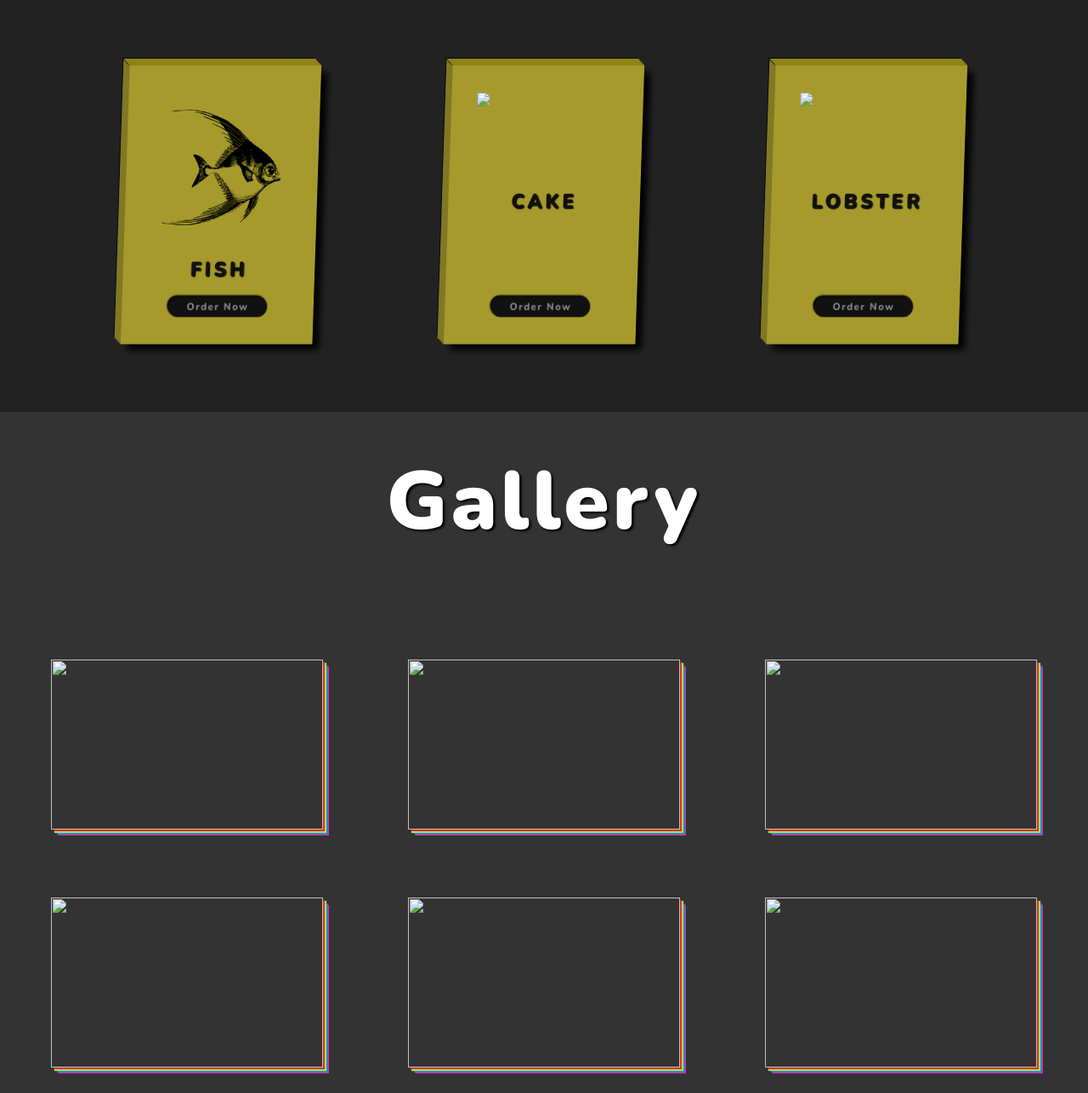
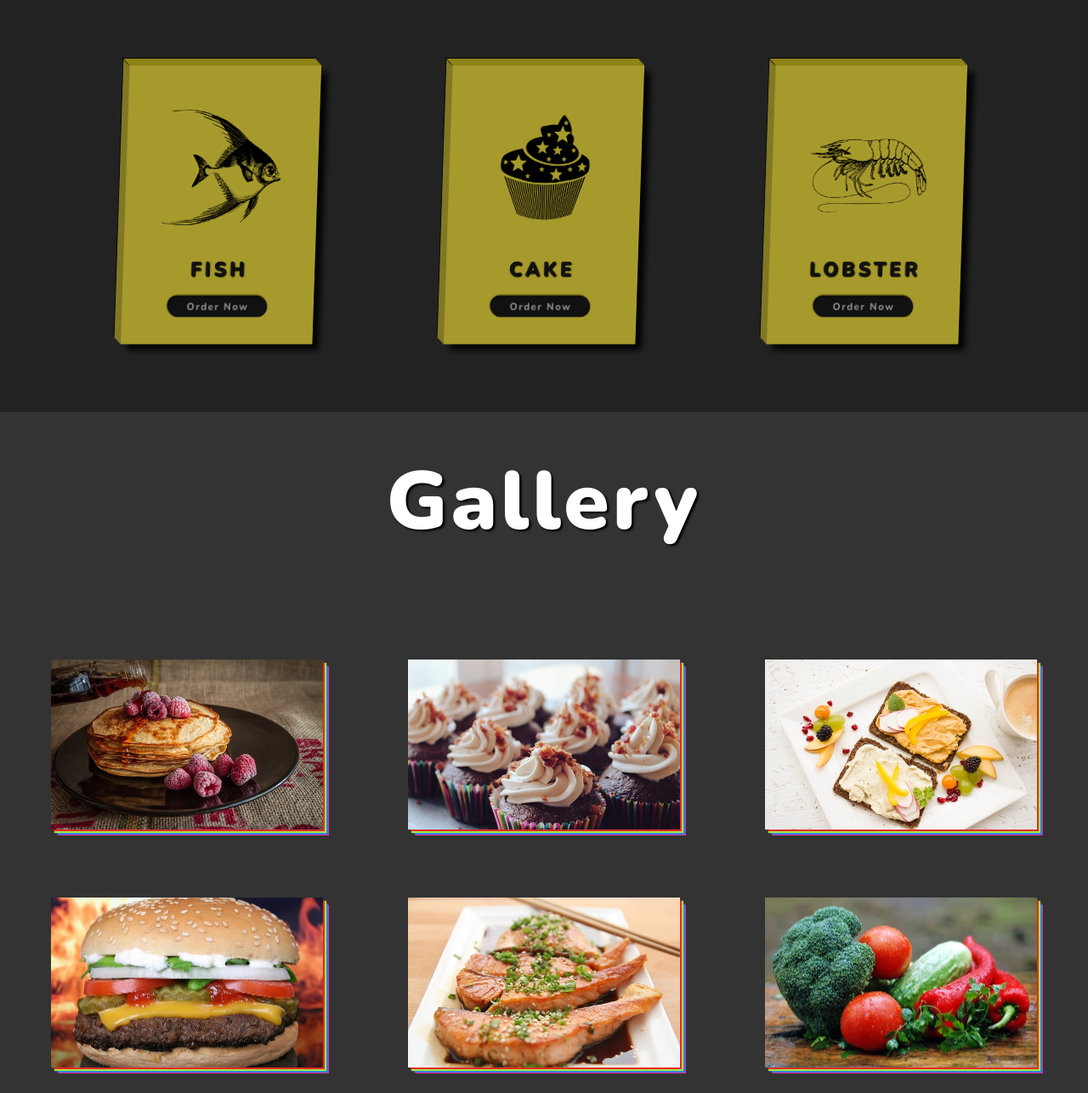
Before and after one commit to vika1221/food, a plain HTML site: page index.html in a window 1280 px wide. Shown: the part 1014-2300 px from the top of the page at 85% size. Drawn offline with nearby package versions, Linux system fonts and the light colour scheme.

Commit message:
Update index.html

```diff
--- a/index.html
+++ b/index.html
@@ -65,12 +65,12 @@
                     <button class="card-btn">Order now</button>
                 </div>
                 <div class="card">
-                    <img src="images/card-img-2.png" class="card-img" />
+                    <img src="card-img-2.png" class="card-img" />
                     <h3 class="card-name">Cake</h3>
                     <button class="card-btn">Order now</button>
                 </div>
                 <div class="card">
-                    <img src="images/card-img-3.png" class="card-img" />
+                    <img src="card-img-3.png" class="card-img" />
                     <h3 class="card-name">Lobster</h3>
                     <button class="card-btn">Order now</button>
                 </div>
@@ -83,7 +83,7 @@
             <h1 class="section-heading">Gallery</h1>
             <div class="gallery">
                 <a href="#" class="gallery-link" title="Order Now">
-                    <img src="/images/gallery-img-1.jpg" class="food-img" />
+                    <img src="gallery-img-1.jpg" class="food-img" />
                     <h3 class="food-name">Pancakes</h3>
                     <p class="food-description">
                         Lorem ipsum dolor sit amet consectetur adipisicing elit. Ipsa
@@ -91,7 +91,7 @@
                     </p>
                 </a>
                 <a href="#" class="gallery-link" title="Order Now">
-                    <img src="/images/gallery-img-2.jpg" class="food-img" />
+                    <img src="gallery-img-2.jpg" class="food-img" />
                     <h3 class="food-name">Cupcakes</h3>
                     <p class="food-description">
                         Lorem ipsum dolor sit amet consectetur adipisicing elit. Ipsa
@@ -99,7 +99,7 @@
                     </p>
                 </a>
                 <a href="#" class="gallery-link" title="Order Now">
-                    <img src="/images/gallery-img-3.jpg" class="food-img" />
+                    <img src="gallery-img-3.jpg" class="food-img" />
                     <h3 class="food-name">Hummus</h3>
                     <p class="food-description">
                         Lorem ipsum dolor sit amet consectetur adipisicing elit. Ipsa
@@ -107,7 +107,7 @@
                     </p>
                 </a>
                 <a href="#" class="gallery-link" title="Order Now">
-                    <img src="/images/gallery-img-4.jpg" class="food-img" />
+                    <img src="gallery-img-4.jpg" class="food-img" />
                     <h3 class="food-name">Hamburger</h3>
                     <p class="food-description">
                         Lorem ipsum dolor sit amet consectetur adipisicing elit. Ipsa
@@ -115,7 +115,7 @@
                     </p>
                 </a>
                 <a href="#" class="gallery-link" title="Order Now">
-                    <img src="/images/gallery-img-5.jpg" class="food-img" />
+                    <img src="gallery-img-5.jpg" class="food-img" />
                     <h3 class="food-name">Salmon</h3>
                     <p class="food-description">
                         Lorem ipsum dolor sit amet consectetur adipisicing elit. Ipsa
@@ -123,7 +123,7 @@
                     </p>
                 </a>
                 <a href="#" class="gallery-link" title="Order Now">
-                    <img src="/images/gallery-img-6.jpg" class="food-img" />
+                    <img src="gallery-img-6.jpg" class="food-img" />
                     <h3 class="food-name">Vegetables</h3>
                     <p class="food-description">
                         Lorem ipsum dolor sit amet consectetur adipisicing elit. Ipsa
```
